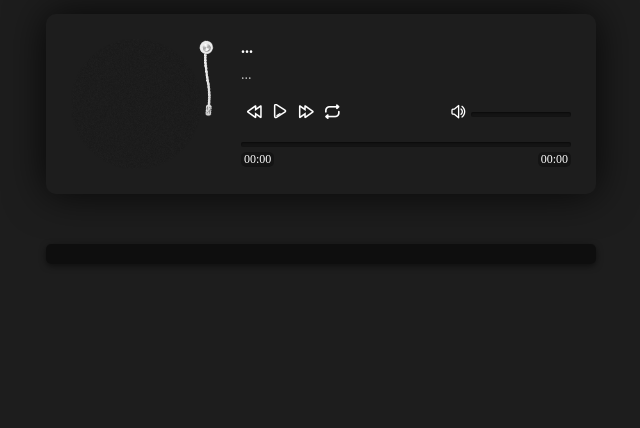
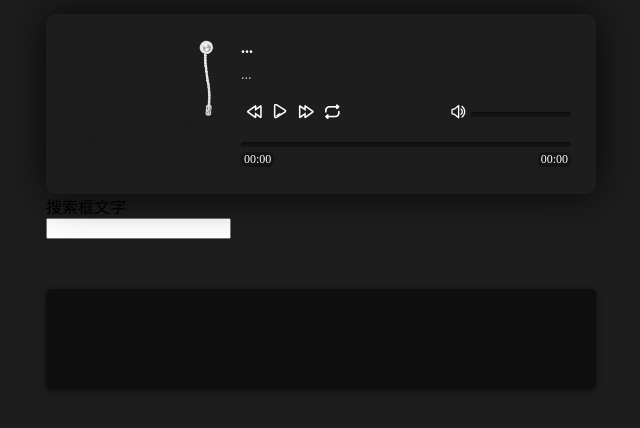
Before and after one commit to ermaozi/django_songs, a Django app: page / in a window 1280 px wide. Shown: the part 186-614 px from the top of the page, without its empty margins (319-959 px from the left). Run offline with Django 3.2, Linux system fonts and the light colour scheme; data that the repository does not hold is empty.

Commit message:
增加了搜索框

```diff
--- a/static/css/player.css
+++ b/static/css/player.css
@@ -19,7 +19,8 @@
     border-radius: 5px;
     -webkit-box-shadow: 0 2px 6px rgba(0, 0, 0, 0.5);
     box-shadow: 0 2px 6px rgba(0, 0, 0, 0.5);
-    overflow-y:scroll;
+    height: 100px;
+    overflow-y:auto;
 }
 
 .music__list__item {
--- a/static/js/player.js
+++ b/static/js/player.js
@@ -68,6 +68,7 @@ class PlayerCreator {
         this.loop_mode = 0; // 1 2
         // 下方歌曲列表容器
         this.song_list = $('.music__list_content');
+        this.song_find = $('.find_song');
 
         this.render_doms = { //切换歌曲时需要渲染的dom组
             title: $('.music__info--title'),
@@ -127,6 +128,31 @@ class PlayerCreator {
     }
     //绑定各种事件
     bindEventListener() {
+        //搜索框
+        this.song_find.on('keyup', function(){
+            var index = $.trim($('.find_song').val().toString()); // 去掉两头空格
+                var x = 0;
+                if(index == ''){ // 如果搜索框输入为空
+                    $('li').removeClass('found');
+                    return false;
+                }else{
+                    var parent = $('ul');
+                    $('li').removeClass('found');
+                    //选择包含文本框值的所有加上focus类样式，并把它（们）移到ul的最前面
+                    // prependTo() 方法在被选元素的开头（仍位于内部）插入指定内容
+                    // contains 选择器，选取包含指定字符串的元素
+                    var all_song=$("li:contains('"+index+"')");
+                    if (all_song){
+                        var first_song = all_song[0];
+                        var song_top = first_song.offsetTop;
+                        var a = $(".music-player__list").offset().top;
+                        x = song_top - a  + 190;
+                    }
+                }
+                $(".music-player__list").animate({scrollTop:x}, 500);
+
+//                $("p:contains('"+index+"')").parent().prependTo(parent).addClass('on');
+        })
         //播放按钮
         this.$play = new Btns('.player-control__btn--play', {
             click: this.handlePlayAndPause.bind(this)
--- a/templates/index.html
+++ b/templates/index.html
@@ -63,6 +63,15 @@
 
 		</div>
 	</div>
+	<!--搜索框-->
+	<div class="">
+		<div>
+			搜索框文字
+		</div>
+		<div>
+			<input type="text" class="find_song">
+		</div>
+	</div>
 	<!-- 歌曲列表 -->
 	<div class="music-player__list">
 		<ul class="music__list_content">
```
